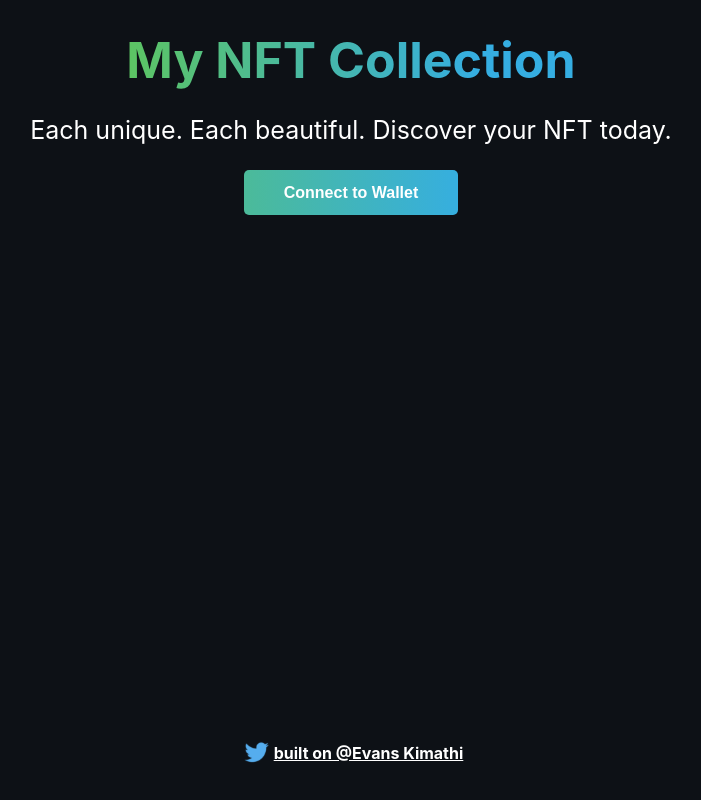
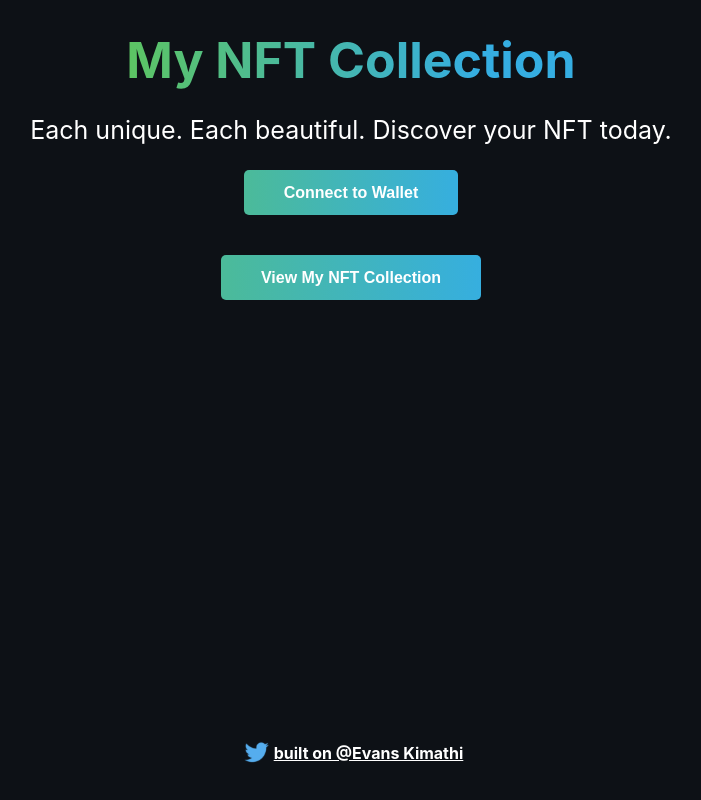
Before and after one commit to BuildForSDGCohort2/NFT-Minter, a React (Vite) app: page / in a window 1280 px wide. Shown: the whole page, without its empty margins (289-990 px from the left). Built offline with nearby package versions, Linux system fonts and the light colour scheme.

Commit message:
added viewCollection button

```diff
--- a/src/App.jsx
+++ b/src/App.jsx
@@ -8,7 +8,7 @@ import { ethers } from 'ethers';
 // Constants
 const TWITTER_HANDLE = 'Evans Kimathi';
 const TWITTER_LINK = `https://twitter.com/dedanxkim`;
-const OPENSEA_LINK = '';
+const OPENSEA_LINK = 'https://testnets.opensea.io/collection/squarenft-jfbuitq3tu';
 const TOTAL_MINT_COUNT = 50;
 
 const CONTRACT_ADDRESS ="0xb418963989dbF10820325C44d55948582c0EC4e5";
@@ -63,6 +63,10 @@ const App = () => {
     } catch(error) {
       console.log(error)
     }
+  }
+
+  const openCollection = () => {
+    window.open(OPENSEA_LINK);
   }
 
   const setupEventListener = async () => {
@@ -141,6 +145,9 @@ const App = () => {
             Mint NFT
             </button>
           )}
+          <div>
+          <button onClick={openCollection} className="cta-button-Collection connect-wallet-button">View My NFT Collection</button>
+          </div>
         </div>
         <div className="footer-container">
           <img alt="Twitter Logo" className="twitter-logo" src={twitterLogo} />
--- a/src/styles/App.css
+++ b/src/styles/App.css
@@ -40,6 +40,20 @@
   border: 0;
   width: auto;
   padding-left: 40px;
+  padding-right: 40px;
+  border-radius: 5px;
+  cursor: pointer;
+  font-size: 16px;
+  font-weight: bold;
+  color: white;
+}
+
+.cta-button-Collection {
+  height: 45px;
+  border: 0;
+  width: auto;
+  padding-left: 40px;
+  margin-top: 40px;
   padding-right: 40px;
   border-radius: 5px;
   cursor: pointer;
```
